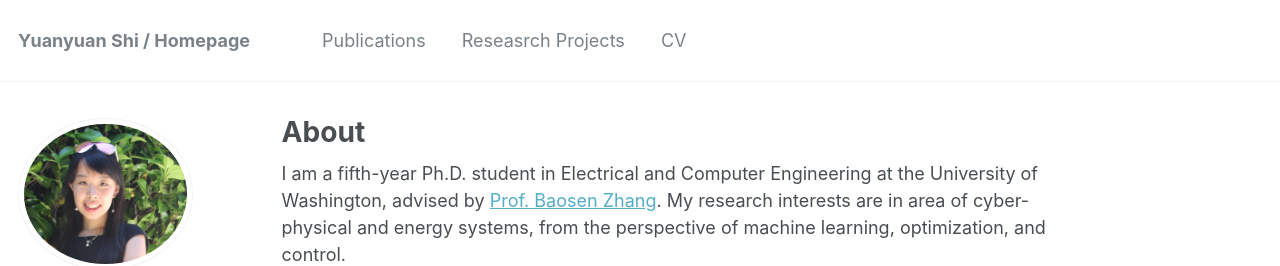
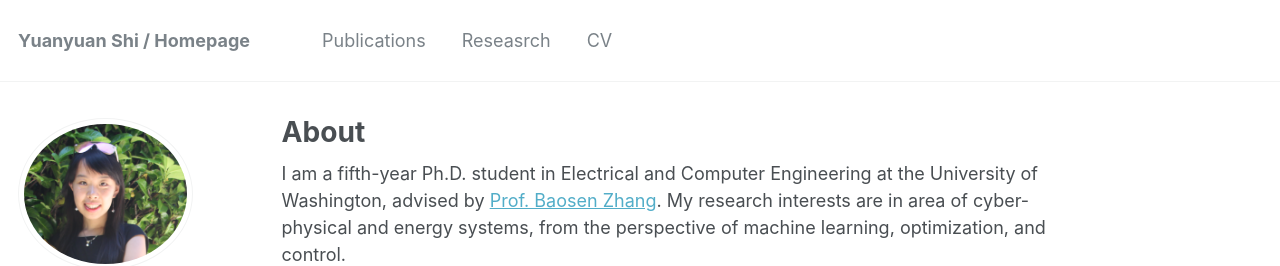
Before and after one commit to Yuanyuan-Shi/website, a Jekyll site: the page built from _pages/about.md, in a window 1280 px wide and 1155 px high. Shown: the top 266 px of the window. Built offline with Jekyll 4.4.1, drawn with Linux system fonts in a browser that asks for light colours.

Commit message:
change portfolio

```diff
--- a/_data/navigation.yml
+++ b/_data/navigation.yml
@@ -6,7 +6,7 @@ main:
   # - title: "Talks"
   #   url: /talks/
 
-  - title: "Reseasrch Projects"
+  - title: "Reseasrch"
     url: /portfolio/
 
   # - title: "Blog Posts"
```
